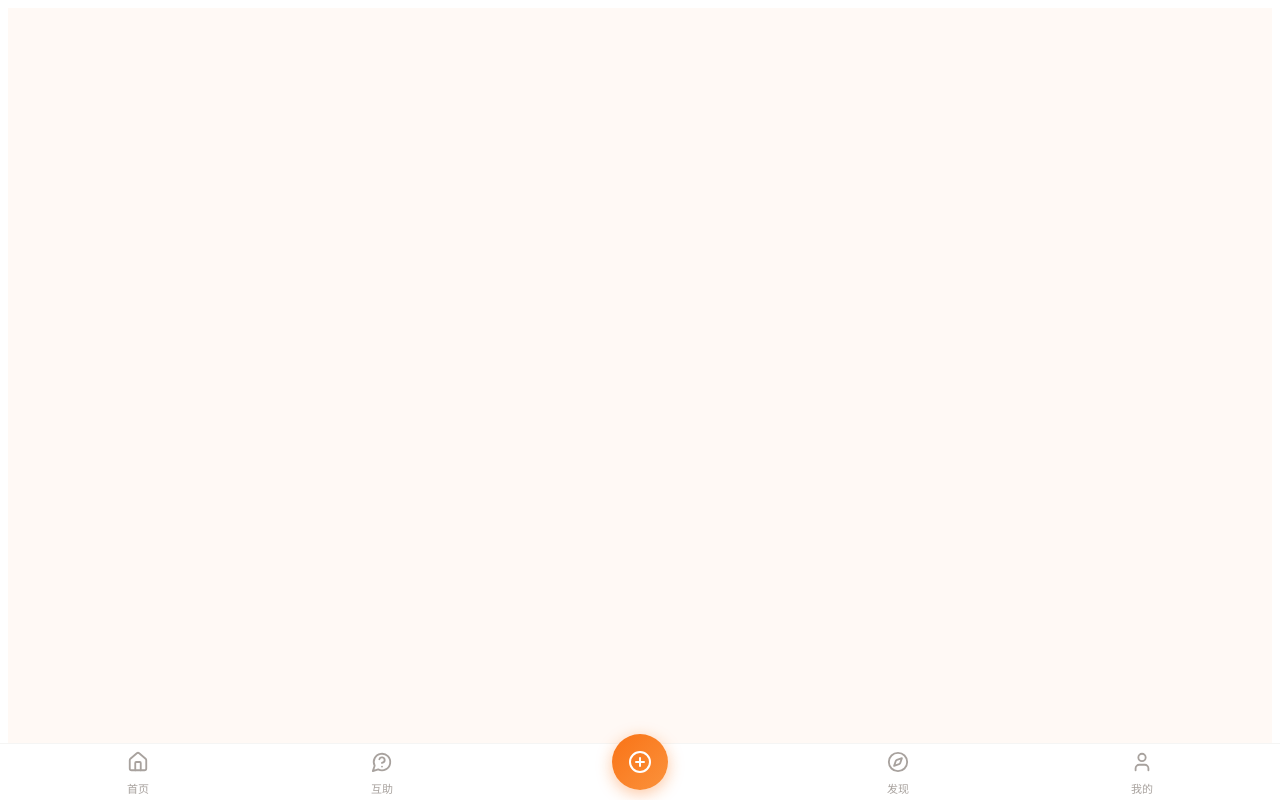
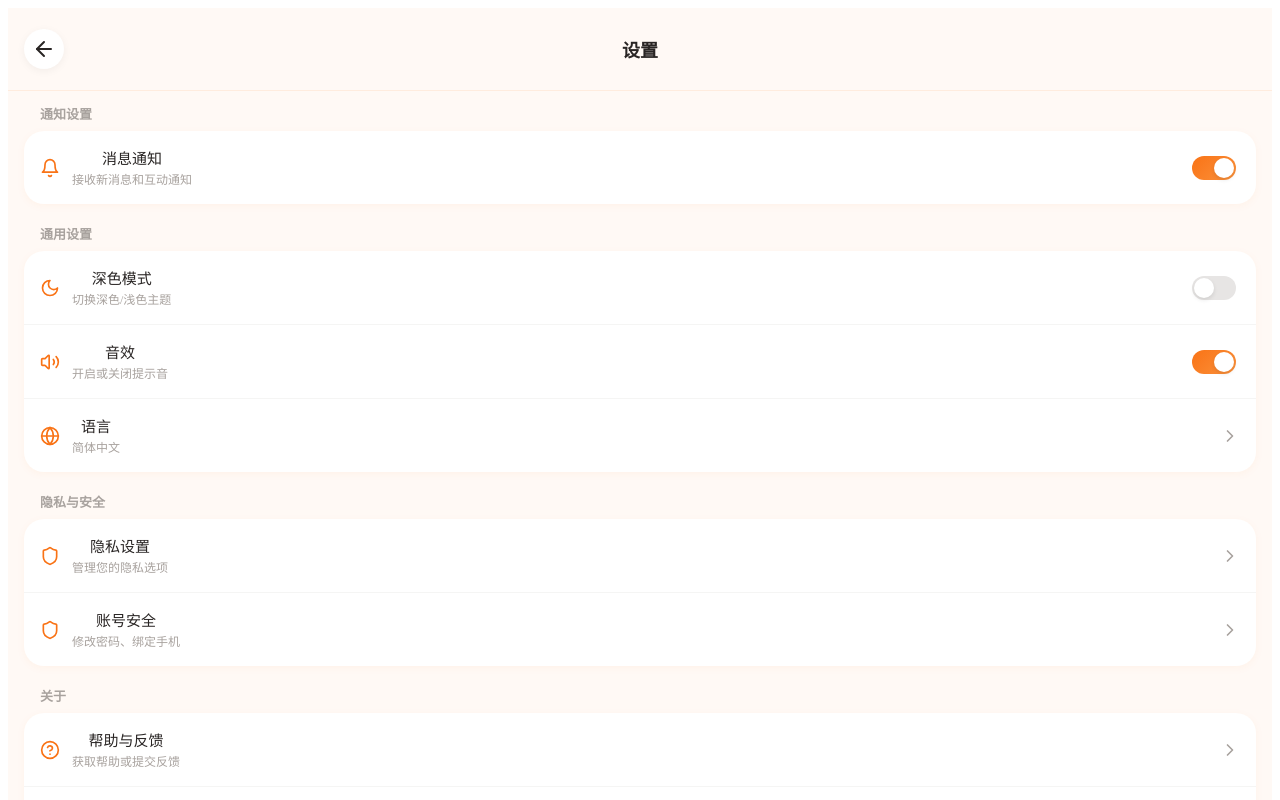
Before and after one commit to liming600/gleaming-moonbeam-83da38, a Vue app: page /settings in a window 1280 px wide. Before the commit this address had no page. Shown: the top 800 px of the page. Built offline with nearby package versions, Linux system fonts and the light colour scheme.

Commit message:
优化互助大厅界面、修复个人主页留白、添加设置页面

```diff
--- a/src/pages/HelpPage.vue
+++ b/src/pages/HelpPage.vue
@@ -1,13 +1,22 @@
 <script setup lang="ts">
-import { ref } from 'vue'
-import { MessageCircleQuestion, Trophy } from 'lucide-vue-next'
+import { ref, onMounted } from 'vue'
+import { MessageCircleQuestion, Trophy, Sparkles } from 'lucide-vue-next'
 import { useHelpStore } from '@/stores/helpStore'
 import { useRouter } from 'vue-router'
+import { useFeedStore } from '@/stores/feedStore'
 import LeaderboardModal from '@/components/LeaderboardModal.vue'
 
 const helpStore = useHelpStore()
+const feedStore = useFeedStore()
 const router = useRouter()
 const showLeaderboardModal = ref(false)
+const dailyQuote = ref('')
+
+onMounted(() => {
+  setTimeout(() => {
+    dailyQuote.value = feedStore.getDailyQuote()
+  }, 300)
+})
 
 const zones = [
   { key: 'all', label: '全部', icon: '📋' },
@@ -55,10 +64,10 @@ const closeLeaderboard = () => {
 <template>
   <div class="help-page">
     <header class="header">
-      <div class="page-content">
-        <div class="header-left">
-          <div class="header-icon">💬</div>
-          <h1 class="header-title">互助大厅</h1>
+      <div class="page-content header-content">
+        <div class="logo-area">
+          <div class="logo-icon">💬</div>
+          <span class="logo-text">互助大厅</span>
         </div>
         <button class="leaderboard-btn" @click="openLeaderboard">
           <Trophy :size="20" />
@@ -68,6 +77,20 @@ const closeLeaderboard = () => {
     </header>
 
     <div class="page-content">
+      <div class="daily-quote-card">
+        <div class="quote-content">
+          <Sparkles :size="20" class="quote-icon" />
+          <p class="quote-text">{{ dailyQuote }}</p>
+        </div>
+        <div class="quote-animals">
+          <span class="animal-emoji">🐱</span>
+          <span class="animal-emoji">🐶</span>
+          <span class="animal-emoji">🐰</span>
+          <span class="animal-emoji">🐹</span>
+          <span class="animal-emoji">🦜</span>
+        </div>
+      </div>
+
       <div class="zone-tabs">
         <button
           v-for="zone in zones"
@@ -143,27 +166,37 @@ const closeLeaderboard = () => {
 }
 
 .header {
-  padding: 20px 0;
-  background: linear-gradient(135deg, #F97316, #FB923C);
-  color: #fff;
+  position: sticky;
+  top: 0;
+  z-index: 100;
+  background: rgba(255, 249, 245, 0.95);
+  backdrop-filter: blur(10px);
+  border-bottom: 1px solid rgba(249, 115, 22, 0.1);
+}
+
+.header-content {
   display: flex;
   justify-content: space-between;
   align-items: center;
 }
 
-.header-left {
+.logo-area {
   display: flex;
   align-items: center;
-  gap: 10px;
+  gap: 8px;
 }
 
-.header-icon {
+.logo-icon {
   font-size: 28px;
 }
 
-.header-title {
-  font-size: 22px;
+.logo-text {
+  font-size: 20px;
   font-weight: 700;
+  background: linear-gradient(135deg, #F97316, #FB923C);
+  -webkit-background-clip: text;
+  -webkit-text-fill-color: transparent;
+  background-clip: text;
 }
 
 .leaderboard-btn {
@@ -171,28 +204,70 @@ const closeLeaderboard = () => {
   align-items: center;
   gap: 6px;
   padding: 8px 14px;
-  background: rgba(255, 255, 255, 0.2);
+  background: linear-gradient(135deg, #F97316, #FB923C);
   color: #fff;
   border: none;
   border-radius: 20px;
   font-size: 14px;
   font-weight: 500;
   cursor: pointer;
-  backdrop-filter: blur(10px);
+  box-shadow: 0 4px 12px rgba(249, 115, 22, 0.3);
   transition: all 0.2s ease;
 }
 
 .leaderboard-btn:active {
-  background: rgba(255, 255, 255, 0.3);
   transform: scale(0.98);
 }
+
+.daily-quote-card {
+  margin: 16px;
+  padding: 20px;
+  background: linear-gradient(135deg, #F97316, #FB923C);
+  border-radius: 20px;
+  color: #fff;
+  box-shadow: 0 8px 24px rgba(249, 115, 22, 0.3);
+}
+
+.quote-content {
+  display: flex;
+  align-items: flex-start;
+  gap: 10px;
+  margin-bottom: 12px;
+}
+
+.quote-icon {
+  flex-shrink: 0;
+  opacity: 0.9;
+}
+
+.quote-text {
+  font-size: 16px;
+  font-weight: 500;
+  line-height: 1.5;
+}
+
+.quote-animals {
+  display: flex;
+  justify-content: center;
+  gap: 8px;
+}
+
+.animal-emoji {
+  font-size: 24px;
+  animation: float 3s ease-in-out infinite;
+}
+
+.animal-emoji:nth-child(2) { animation-delay: 0.2s; }
+.animal-emoji:nth-child(3) { animation-delay: 0.4s; }
+.animal-emoji:nth-child(4) { animation-delay: 0.6s; }
+.animal-emoji:nth-child(5) { animation-delay: 0.8s; }
 
 .zone-tabs {
   display: flex;
   overflow-x: auto;
   gap: 8px;
-  padding: 16px;
-  background: #fff;
+  padding: 0 16px;
+  margin-bottom: 16px;
   white-space: nowrap;
 }
 
@@ -203,12 +278,13 @@ const closeLeaderboard = () => {
   padding: 10px 16px;
   border-radius: 20px;
   border: none;
-  background: #F5F5F4;
+  background: #fff;
   color: #57534E;
   font-size: 14px;
   font-weight: 500;
   cursor: pointer;
   transition: all 0.3s ease;
+  box-shadow: 0 2px 8px rgba(0, 0, 0, 0.03);
 }
 
 .zone-tab.active {
@@ -222,7 +298,7 @@ const closeLeaderboard = () => {
 }
 
 .help-list {
-  padding: 16px;
+  padding: 0 16px;
 }
 
 .help-card {
@@ -382,13 +458,13 @@ const closeLeaderboard = () => {
   font-size: 14px;
 }
 
+@keyframes float {
+  0%, 100% { transform: translateY(0px); }
+  50% { transform: translateY(-8px); }
+}
+
 @keyframes pulse {
   0%, 100% { opacity: 1; }
   50% { opacity: 0.8; }
 }
-
-@keyframes blink {
-  0%, 100% { opacity: 1; }
-  50% { opacity: 0; }
-}
 </style>
--- a/src/pages/PetProfilePage.vue
+++ b/src/pages/PetProfilePage.vue
@@ -107,7 +107,7 @@ const toggleFollow = () => {
   if (isFollowing.value) {
     uiStore.showSuccessToast('关注成功')
   } else {
-    uiStore.showSuccessToast('已取消关注')
+    uiStore.showInfoToast('已取消关注')
   }
 }
 
@@ -336,12 +336,12 @@ const tabs = [
 }
 
 .pet-header {
-  padding-top: 60px;
+  padding-top: 50px;
 }
 
 .cover-image {
   width: 100%;
-  height: 200px;
+  height: 150px;
   overflow: hidden;
 }
 
@@ -355,7 +355,7 @@ const tabs = [
   display: flex;
   flex-direction: column;
   align-items: center;
-  margin-top: -60px;
+  margin-top: -45px;
   position: relative;
 }
 
--- a/src/pages/ProfilePage.vue
+++ b/src/pages/ProfilePage.vue
@@ -45,7 +45,9 @@ const handleMenuClick = (action: string) => {
     goToLogin()
     return
   }
-  console.log('Menu action:', action)
+  if (action === 'settings') {
+    router.push('/settings')
+  }
 }
 
 const handleLogout = () => {
--- /dev/null
+++ b/src/pages/SettingsPage.vue
@@ -0,0 +1,282 @@
+<script setup lang="ts">
+import { ArrowLeft, Bell, Globe, Shield, HelpCircle, Info, ChevronRight, Moon, Volume2 } from 'lucide-vue-next'
+import { useRouter } from 'vue-router'
+import { ref } from 'vue'
+
+const router = useRouter()
+
+const notificationsEnabled = ref(true)
+const darkMode = ref(false)
+const soundEnabled = ref(true)
+
+const settingsGroups = [
+  {
+    title: '通知设置',
+    items: [
+      { icon: Bell, label: '消息通知', description: '接收新消息和互动通知', toggle: 'notificationsEnabled' }
+    ]
+  },
+  {
+    title: '通用设置',
+    items: [
+      { icon: Moon, label: '深色模式', description: '切换深色/浅色主题', toggle: 'darkMode' },
+      { icon: Volume2, label: '音效', description: '开启或关闭提示音', toggle: 'soundEnabled' },
+      { icon: Globe, label: '语言', description: '简体中文', action: 'language' }
+    ]
+  },
+  {
+    title: '隐私与安全',
+    items: [
+      { icon: Shield, label: '隐私设置', description: '管理您的隐私选项', action: 'privacy' },
+      { icon: Shield, label: '账号安全', description: '修改密码、绑定手机', action: 'security' }
+    ]
+  },
+  {
+    title: '关于',
+    items: [
+      { icon: HelpCircle, label: '帮助与反馈', description: '获取帮助或提交反馈', action: 'help' },
+      { icon: Info, label: '关于我们', description: '版本 1.0.0', action: 'about' }
+    ]
+  }
+]
+
+const toggleSetting = (key: string) => {
+  if (key === 'notificationsEnabled') {
+    notificationsEnabled.value = !notificationsEnabled.value
+  } else if (key === 'darkMode') {
+    darkMode.value = !darkMode.value
+  } else if (key === 'soundEnabled') {
+    soundEnabled.value = !soundEnabled.value
+  }
+}
+
+const handleAction = (action: string) => {
+  console.log('Action:', action)
+}
+
+const back = () => {
+  router.back()
+}
+</script>
+
+<template>
+  <div class="settings-page">
+    <header class="header">
+      <button class="back-btn" @click="back">
+        <ArrowLeft :size="24" />
+      </button>
+      <h1 class="header-title">设置</h1>
+      <div class="header-placeholder"></div>
+    </header>
+
+    <div class="page-content">
+      <div v-for="group in settingsGroups" :key="group.title" class="settings-group">
+        <h3 class="group-title">{{ group.title }}</h3>
+        <div class="group-content">
+          <button
+            v-for="item in group.items"
+            :key="item.label"
+            class="setting-item"
+            @click="item.action ? handleAction(item.action) : toggleSetting(item.toggle!)"
+          >
+            <div class="item-left">
+              <component :is="item.icon" :size="20" class="item-icon" />
+              <div class="item-info">
+                <span class="item-label">{{ item.label }}</span>
+                <span class="item-desc">{{ item.description }}</span>
+              </div>
+            </div>
+            <div class="item-right">
+              <div v-if="item.toggle" class="toggle-wrapper">
+                <div
+                  class="toggle"
+                  :class="{ active: item.toggle === 'notificationsEnabled' ? notificationsEnabled : (item.toggle === 'darkMode' ? darkMode : soundEnabled) }"
+                >
+                  <div class="toggle-thumb"></div>
+                </div>
+              </div>
+              <ChevronRight v-else :size="20" class="item-arrow" />
+            </div>
+          </button>
+        </div>
+      </div>
+
+      <div class="version-info">
+        <span>宠友圈 v1.0.0</span>
+        <span class="version-desc">用心记录每一刻</span>
+      </div>
+    </div>
+  </div>
+</template>
+
+<style scoped>
+.settings-page {
+  min-height: 100vh;
+  background-color: #FFF9F5;
+  padding-bottom: 80px;
+}
+
+.header {
+  position: sticky;
+  top: 0;
+  z-index: 100;
+  background: rgba(255, 249, 245, 0.95);
+  backdrop-filter: blur(10px);
+  padding: 16px;
+  display: flex;
+  justify-content: space-between;
+  align-items: center;
+  border-bottom: 1px solid rgba(249, 115, 22, 0.1);
+}
+
+.back-btn {
+  width: 40px;
+  height: 40px;
+  border-radius: 50%;
+  border: none;
+  background: #fff;
+  color: #292524;
+  display: flex;
+  align-items: center;
+  justify-content: center;
+  box-shadow: 0 2px 8px rgba(0, 0, 0, 0.05);
+  cursor: pointer;
+}
+
+.header-title {
+  font-size: 18px;
+  font-weight: 600;
+  color: #292524;
+}
+
+.header-placeholder {
+  width: 40px;
+}
+
+.settings-group {
+  margin-bottom: 20px;
+}
+
+.group-title {
+  font-size: 13px;
+  font-weight: 600;
+  color: #A8A29E;
+  padding: 0 16px;
+  margin-bottom: 8px;
+}
+
+.group-content {
+  background: #fff;
+  border-radius: 20px;
+  overflow: hidden;
+  box-shadow: 0 2px 8px rgba(249, 115, 22, 0.05);
+}
+
+.setting-item {
+  display: flex;
+  justify-content: space-between;
+  align-items: center;
+  padding: 16px;
+  border: none;
+  background: transparent;
+  width: 100%;
+  cursor: pointer;
+  transition: background 0.2s ease;
+}
+
+.setting-item:active {
+  background: rgba(249, 115, 22, 0.05);
+}
+
+.setting-item:not(:last-child) {
+  border-bottom: 1px solid #F5F5F4;
+}
+
+.item-left {
+  display: flex;
+  align-items: center;
+  gap: 12px;
+}
+
+.item-icon {
+  color: #F97316;
+}
+
+.item-info {
+  display: flex;
+  flex-direction: column;
+  gap: 2px;
+}
+
+.item-label {
+  font-size: 15px;
+  font-weight: 500;
+  color: #292524;
+}
+
+.item-desc {
+  font-size: 12px;
+  color: #A8A29E;
+}
+
+.item-right {
+  display: flex;
+  align-items: center;
+}
+
+.toggle-wrapper {
+  padding: 4px;
+}
+
+.toggle {
+  width: 44px;
+  height: 24px;
+  border-radius: 12px;
+  background: #E7E5E4;
+  position: relative;
+  transition: background 0.3s ease;
+  cursor: pointer;
+}
+
+.toggle.active {
+  background: linear-gradient(135deg, #F97316, #FB923C);
+}
+
+.toggle-thumb {
+  width: 20px;
+  height: 20px;
+  border-radius: 50%;
+  background: #fff;
+  position: absolute;
+  top: 2px;
+  left: 2px;
+  transition: transform 0.3s ease;
+  box-shadow: 0 2px 4px rgba(0, 0, 0, 0.1);
+}
+
+.toggle.active .toggle-thumb {
+  transform: translateX(20px);
+}
+
+.item-arrow {
+  color: #A8A29E;
+}
+
+.version-info {
+  display: flex;
+  flex-direction: column;
+  align-items: center;
+  padding: 32px;
+  color: #A8A29E;
+  gap: 4px;
+}
+
+.version-info span:first-child {
+  font-size: 14px;
+  font-weight: 500;
+}
+
+.version-desc {
+  font-size: 12px;
+}
+</style>
--- a/src/pages/UserProfilePage.vue
+++ b/src/pages/UserProfilePage.vue
@@ -208,12 +208,12 @@ const goToPetProfile = (petId: string) => {
 }
 
 .user-header {
-  padding-top: 60px;
+  padding-top: 50px;
 }
 
 .cover-image {
   width: 100%;
-  height: 180px;
+  height: 140px;
   overflow: hidden;
 }
 
@@ -227,7 +227,7 @@ const goToPetProfile = (petId: string) => {
   display: flex;
   flex-direction: column;
   align-items: center;
-  margin-top: -50px;
+  margin-top: -40px;
   position: relative;
 }
 
--- a/src/router/index.ts
+++ b/src/router/index.ts
@@ -91,6 +91,12 @@ const routes: RouteRecordRaw[] = [
     name: 'UserProfile',
     component: () => import('@/pages/UserProfilePage.vue'),
     meta: { showTabBar: false }
+  },
+  {
+    path: '/settings',
+    name: 'Settings',
+    component: () => import('@/pages/SettingsPage.vue'),
+    meta: { showTabBar: false }
   }
 ]
 
```
